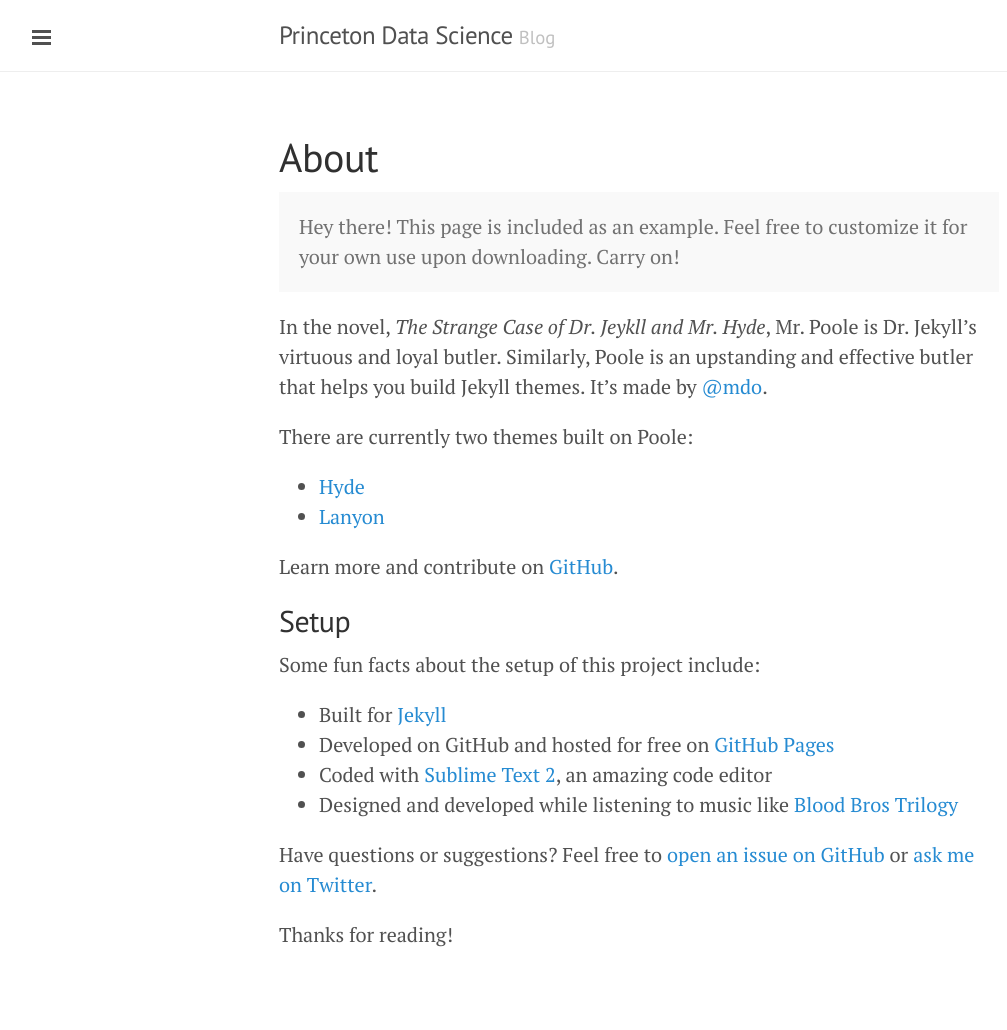
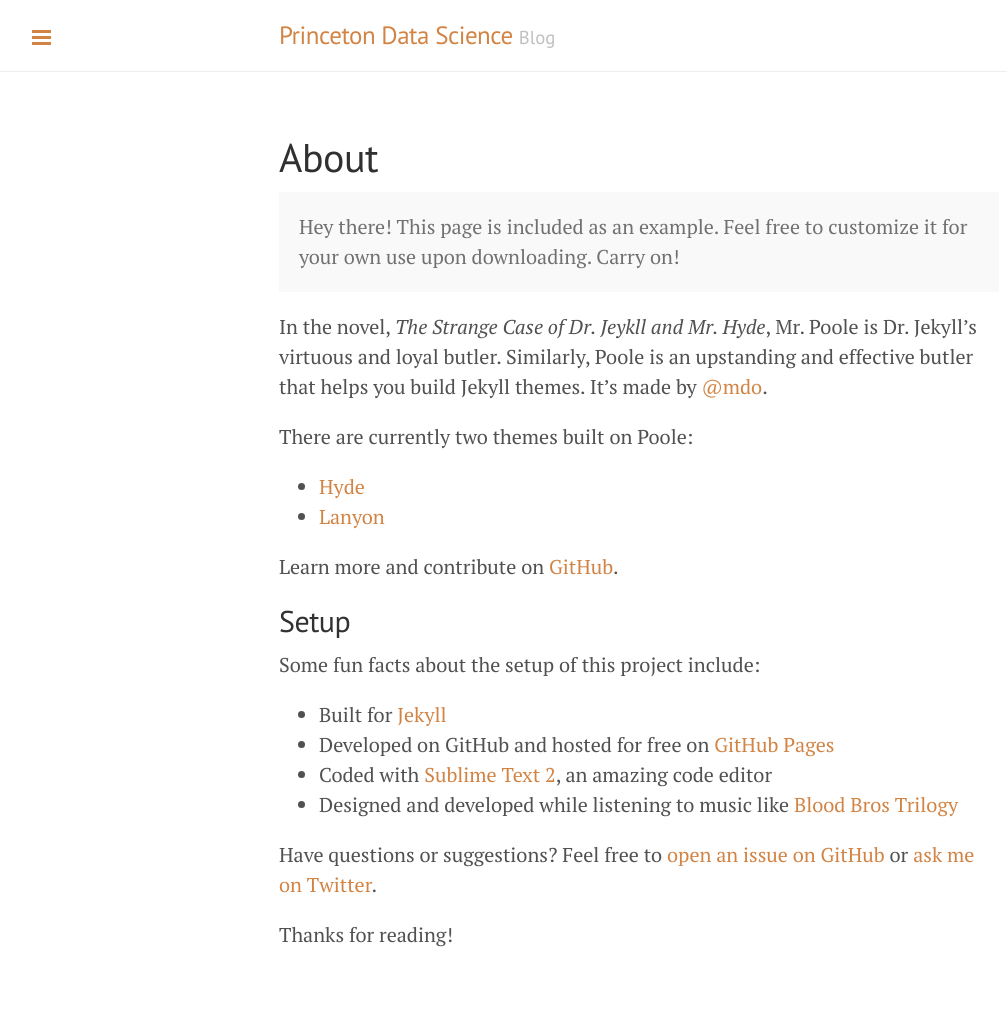
Before and after one commit to princetonds/deprecated-blog, a Jekyll site: the page built from about.md, in a window 1280 px wide. Shown: the whole page, without its empty margins (1-1008 px from the left). Built offline with Jekyll 4.4.1, drawn with Linux system fonts in a browser that asks for light colours; Markdown is read by kramdown in place of the engine named in the settings.

Commit message:
changed layout color

```diff
--- a/_includes/head.html
+++ b/_includes/head.html
@@ -22,7 +22,8 @@
 
   <!-- Icons -->
   <link rel="avatar" sizes="144x144" href="{{ site.baseurl }}public/avatar.png">
-  <link rel="shortcut icon" href="http://www.gravatar.com/avatar/8d41aa2d97d6e32512c8f07746fadaf2.png"/>
+  <link rel="shortcut icon" href="{{ site.baseurl }}public/logo.ico">
+
 
   <!-- RSS -->
   <link rel="alternate" type="application/rss+xml" title="RSS" href="/atom.xml">
--- a/_layouts/default.html
+++ b/_layouts/default.html
@@ -3,7 +3,7 @@
 
   {% include head.html %}
 
-  <body>
+  <body class="theme-base-09">
 
     {% include sidebar.html %}
 
```
